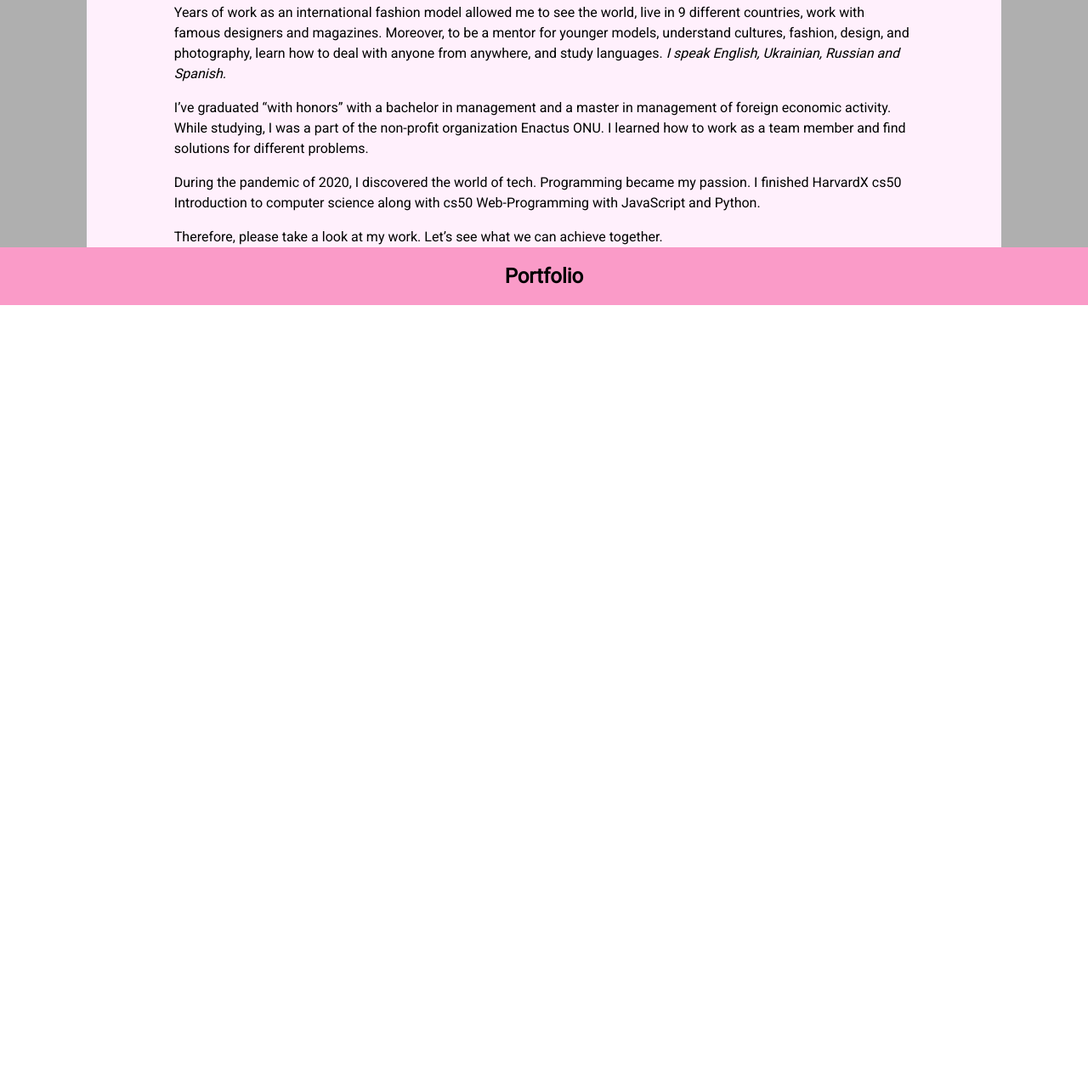
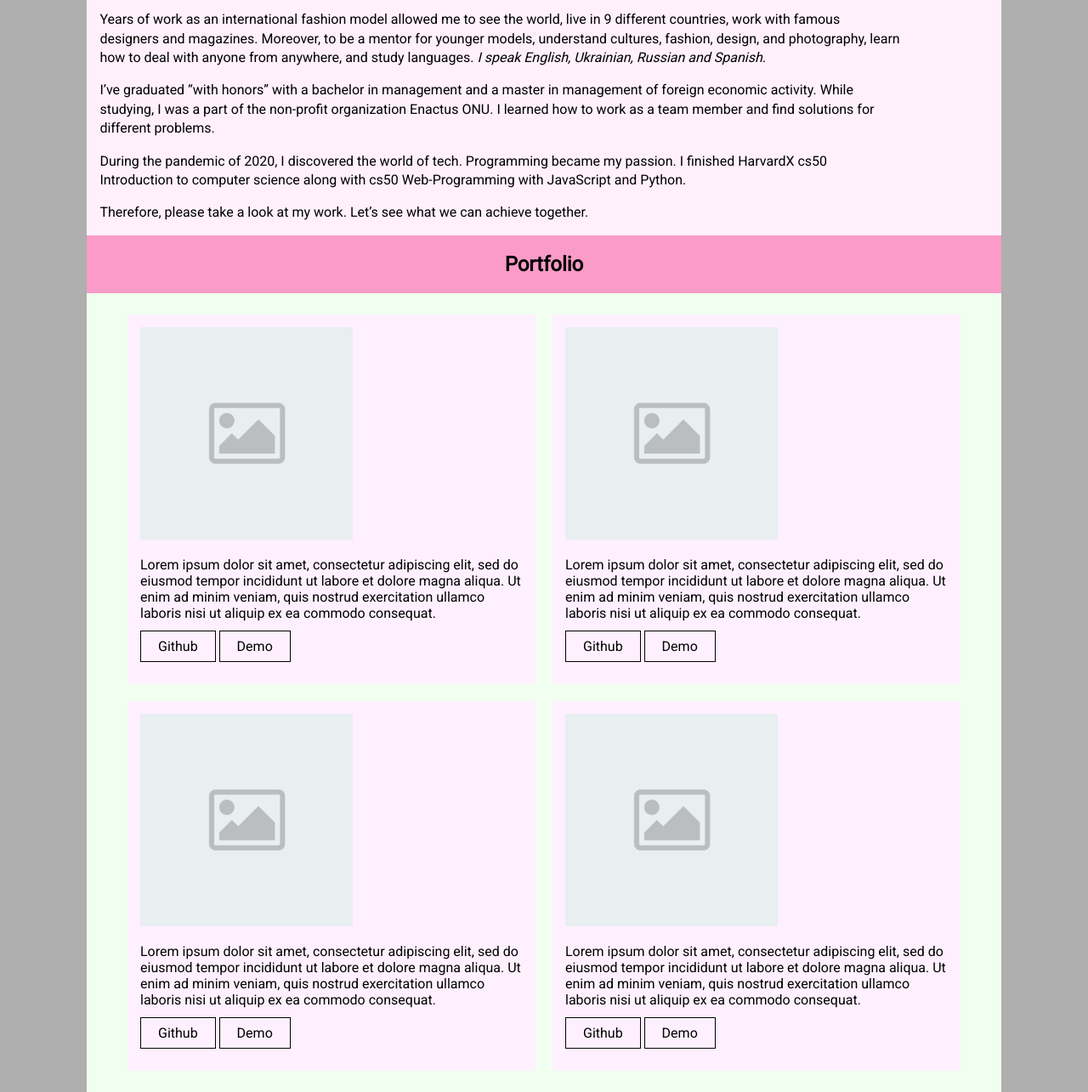
Before and after one commit to VladaPysh/portfolio, a plain HTML site: page index.html in a window 1280 px wide. Shown: the part 753-2038 px from the top of the page at 85% size. Before the commit the page ends 1112 px from the top, so only its background shows below. Drawn offline with Linux system fonts and the light colour scheme.

Commit message:
started working on portfolio section

```diff
--- a/index.html
+++ b/index.html
@@ -25,8 +25,10 @@
             <h1 class="lastname">Pyshnenko</h1>
           </div>
           <h3>Full stack web-developer</h3>
-          <a class="button" href="#portfolio">Portfolio</a>
-          <a class="button" href="#contact">Contact</a>
+          <div class="buttons">
+            <a class="btn" href="#portfolio">Portfolio</a>
+            <a class="btn" href="#contact">Contact</a>
+          </div>
         </div>
         <div class="right">
           <img src="images/main.png" alt="main">
@@ -50,6 +52,40 @@
     <section class="landing" id="portfolio">
       <div class="projects">
         <h1>Portfolio</h1>
+        <div class="portfolio">
+          <div class="project-item">
+            <img class="item" src="images/default.png" alt="project">
+            <p>Lorem ipsum dolor sit amet, consectetur adipiscing elit, sed do eiusmod tempor incididunt ut labore et dolore magna aliqua. Ut enim ad minim veniam, quis nostrud exercitation ullamco laboris nisi ut aliquip ex ea commodo consequat.</p>
+            <div class="buttons">
+              <a class="btn" href="#">Github</a>
+              <a class="btn" href="#">Demo</a>
+            </div>
+          </div>
+          <div class="project-item">
+            <img class="item" src="images/default.png" alt="project">
+            <p>Lorem ipsum dolor sit amet, consectetur adipiscing elit, sed do eiusmod tempor incididunt ut labore et dolore magna aliqua. Ut enim ad minim veniam, quis nostrud exercitation ullamco laboris nisi ut aliquip ex ea commodo consequat.</p>
+            <div class="buttons">
+              <a class="btn" href="#">Github</a>
+              <a class="btn" href="#">Demo</a>
+            </div>
+          </div>
+          <div class="project-item">
+            <img class="item" src="images/default.png" alt="project">
+            <p>Lorem ipsum dolor sit amet, consectetur adipiscing elit, sed do eiusmod tempor incididunt ut labore et dolore magna aliqua. Ut enim ad minim veniam, quis nostrud exercitation ullamco laboris nisi ut aliquip ex ea commodo consequat.</p>
+            <div class="buttons">
+              <a class="btn" href="#">Github</a>
+              <a class="btn" href="#">Demo</a>
+            </div>
+          </div>
+          <div class="project-item">
+            <img class="item" src="images/default.png" alt="project">
+            <p>Lorem ipsum dolor sit amet, consectetur adipiscing elit, sed do eiusmod tempor incididunt ut labore et dolore magna aliqua. Ut enim ad minim veniam, quis nostrud exercitation ullamco laboris nisi ut aliquip ex ea commodo consequat.</p>
+            <div class="buttons">
+              <a class="btn" href="#">Github</a>
+              <a class="btn" href="#">Demo</a>
+            </div>
+          </div>
+        </div>
       </div>
     </section>
   </body>
--- a/styles.scss
+++ b/styles.scss
@@ -5,7 +5,6 @@ body {
 }
 
 nav {
-  width: 100vw;
   background-color: rgba(128, 128, 128, 0.397);
 }
 
@@ -32,7 +31,6 @@ a {
 }
 
 .landing {
-  width: 100vw;
   background-color: rgba(128, 128, 128, 0.63);
 }
 
@@ -60,7 +58,7 @@ a {
 }
 
 .lastname {
-  padding-left: 170px;
+  padding-left: 15vw;
 }
 
 .right {
@@ -73,9 +71,12 @@ a {
   }
 }
 
-.button {
-  margin: 15px 0px;
-  padding: 10px 20px;
+.buttons {
+  margin: 20px 0;
+}
+
+.btn {
+  padding: 8px 20px;
   border: 1px solid black;
 }
 
@@ -92,16 +93,17 @@ a {
 
 .about {
   background-color: rgb(255, 240, 252);
-}
-
-p {
-  padding-left: 8vw;
-  padding-right: 8vw;
-  line-height: 150%;
+  padding: 15px;
+  p {
+    padding-left: 0vw;
+    padding-right: 8vw;
+    line-height: 140%;
+  }
 }
 
 .projects {
   background-color: honeydew;
+  margin: 0 8vw;
   h1 {
     margin: 0;
     padding: 20px;
@@ -109,3 +111,22 @@ p {
     background-color: rgba(255, 105, 180, 0.664);
   }
 }
+
+.portfolio {
+  display: flex;
+  padding: 15px;
+  justify-content: center;
+  align-items: center;
+  flex-wrap: wrap;
+}
+
+.project-item {
+  max-width: 450px;
+  margin: 10px;
+  padding: 15px;
+  background-color: rgb(254, 240, 255);
+}
+
+.item {
+  max-width: 250px;
+}
```
Also changed, not shown: images/default.png (added), styles.css, 2 other files.
